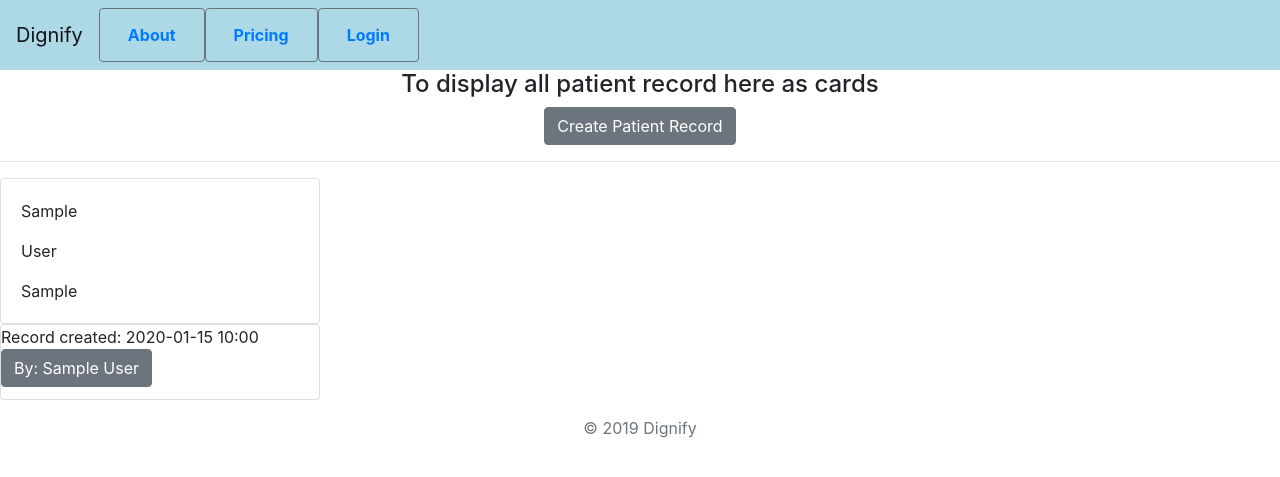
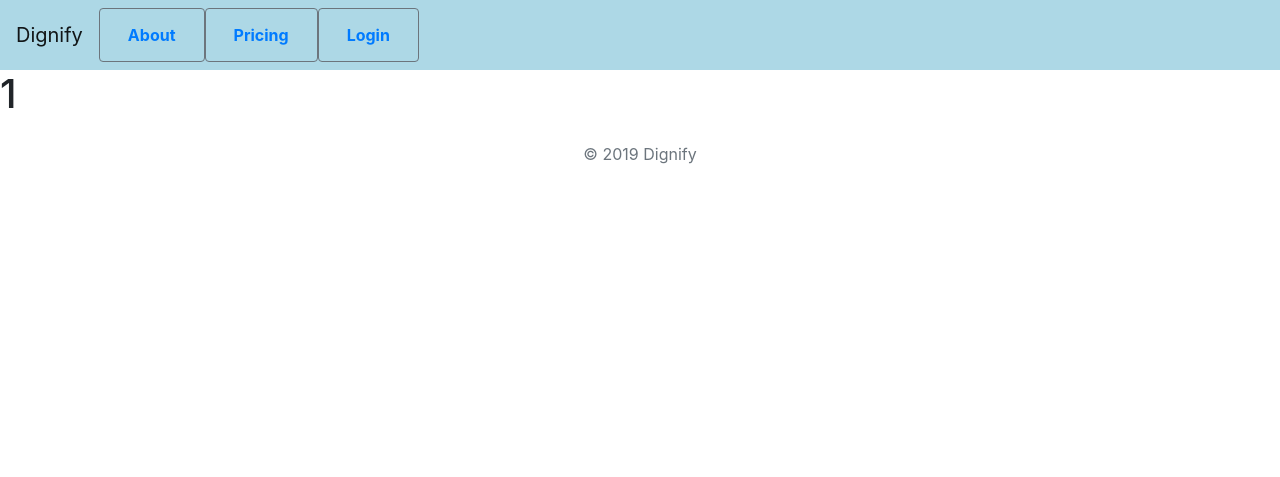
Before and after one commit to Abimzy/Dignify, a Python web app: template templates/chart.html in a window 1280 px wide. Shown: the top 477 px of the page. Run offline with Jinja, Linux system fonts and the light colour scheme; the template is opened without the code that fills it: most values are stand-ins (such as "Sample title", 1, 10 or a date in 2020); some libraries are stand-ins or nearby versions.

Commit message:
Add route for patient data by id

```diff
--- a/templates/chart.html
+++ b/templates/chart.html
@@ -1,23 +1,5 @@
 {% extends "layout.html" %}
 
 {% block content %}
-<div class="text-center">
-    <h4>To display all patient record here as cards</h4>
-  <a class="btn btn-secondary" href="{{ url_for('patient_data') }}">Create Patient Record</a>
-</div>
-
-<hr>
-    {% for patient_data in patient_list %}
-
-    <div class="card card-body" style="width:20rem;">
-        <p class="card-text">{{ patient_data.first_name }}</p>
-        <p class="card-text">{{ patient_data.last_name }}</p>
-        <p class="card-text">{{ patient_data.medical_history }}</p>
-    </div>
-    <div class="card" style="width:20rem;">
-        <time data-time="{{ patient_data.timestamp }}" class="distime" datetime="{{ patient_data.timestamp.strftime('%Y-%m-%d %H:%M') }}">Record created: {{ patient_data.timestamp.strftime('%Y-%m-%d %H:%M') }}</time>
-        <h6 class="card-title"><a class="btn btn-secondary" href="{{ url_for('chart', first_name=patient_data.user.first_name, last_name=patient_data.user.last_name) }}">By: {{ patient_data.user.first_name }} {{ patient_data.user.last_name }}</a></h6>
-    </div>
-        {% endfor %}
-
+    <h1>{{ id }}</h1>
 {% endblock content %}
```
